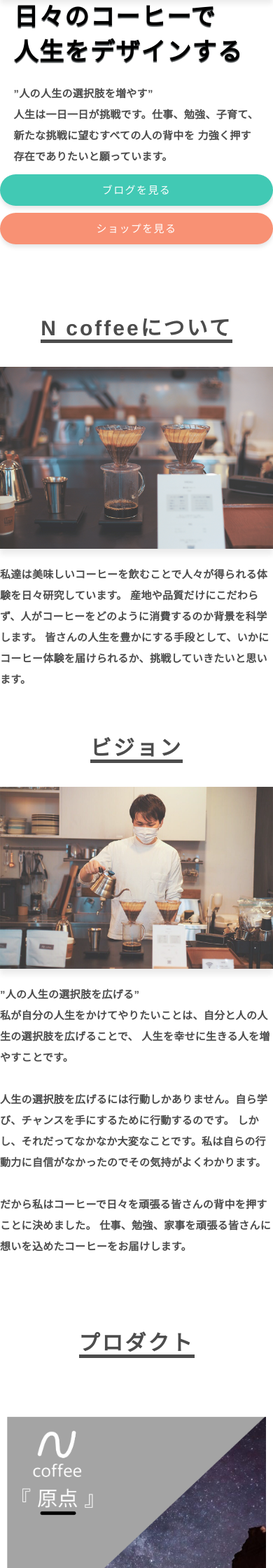
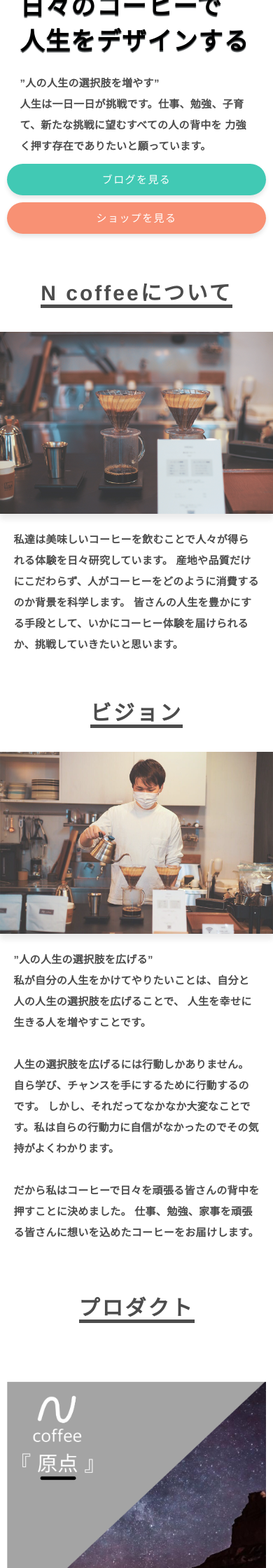
Before and after one commit to k-k-kei/ncoffeelp, a PHP site: page / in a window 390 px wide. Shown: the part 360-2600 px from the top of the page at 70% size. Run offline with PHP 8.4, Linux system fonts and the light colour scheme.

Commit message:
responsive design compleateed

```diff
--- a/index.html
+++ b/index.html
@@ -8,6 +8,7 @@
   <link rel="stylesheet" href="style.css">
 </head>
 <body>
+  <div class="container">
   <header class="header">
     <div class="logo">
       <img class="nomal" src="image/ncoffee_logo.png">
@@ -27,6 +28,7 @@
   <div class="home-main">
     <div class="main-inner" id="home-index">
       <section id="home-section-top">
+        <div class="main-contents">
         <div class="image-block layer-middle">
           <img class="show" src="image/top-picture.jpg">
         </div>
@@ -43,7 +45,8 @@
         <div class="btn-block">
           <a class="btn" href="https://note.com/ncoffee">ブログを見る</a>
           <a class="btn second-btn" href="https://plusalphacf.thebase.in">ショップを見る</a>
-       </div>
+        </div>
+        </div>
       </section>
       <section id="home-section-right">
         <div class="lead">
@@ -147,10 +150,8 @@
       </section>
     </div>
   </div>
+  <footer id="footer">
+    　<p>&copy; N_coffee. 2020.</p>
+    </footer>
+  </div>
 </body>
-
-<footer>
-  <div class="footer">
-  　<p>&copy; N_coffee. 2020.</p>
-  </div>
-  </footer>
--- a/style.css
+++ b/style.css
@@ -5,6 +5,14 @@ body {
   letter-spacing: 0.1em;
   width: 100%;
   background-size: cover;
+}
+
+.container{
+  width: 100%;
+  position: relative;
+  height: auto;
+  height: 100%;
+  min-height: 100%;
 }
 
 .header{
@@ -43,6 +51,7 @@ li{
 .home-main{
   margin-top: -90px;
   padding-top: 90px;
+  padding-bottom: 50px;
 }
 
 .main-inner{
@@ -66,9 +75,6 @@ li{
 }
 
 #home-section-top .text-block{
-  position: absolute;
-  top: 0;
-  left: 0;
   margin-left: 5%;
   z-index: 2;
 }
@@ -81,6 +87,7 @@ li{
 }
 
 .text-block h1{
+  position: relative;
   font-size: 70px;
   line-height: 10rem;
   font-weight: 600;
@@ -88,6 +95,7 @@ li{
 }
 
 .text-block p{
+  position: relative;
   width: 45%;
   margin: 42px 0 0;
   font-size: 18px;
@@ -98,6 +106,7 @@ li{
 }
 
 #home-section-top .btn-block{
+  position: relative;
   width: 100%;
   display: flex;
   justify-content: left;
@@ -106,7 +115,7 @@ li{
 
 .btn{
   display: block;
-  width: 220px;
+  width: 300px;
   height: 45px;
   line-height: 45px;
   border-radius: 100px;
@@ -206,19 +215,12 @@ li{
   font-size: 20px;
 }
 
-#home-section-product{
-  position: relative;
-  height: 850px;
-}
-
 .image-container{
-  height: 800px;
   margin: 0 50px;
 }
 
 .image-container--items{
   position: relative;
-  height: 300px;
   margin-top: 90px;
 }
 
@@ -250,7 +252,7 @@ li{
 }
 
 .product-explanation p{
-  padding-top: 50px;
+  padding-top: 30px;
   text-align: left;
   color: rgba(0,0,0,.7);
   font-size: 20px;
@@ -266,8 +268,8 @@ li{
   margin-top: 60px;
 }
 
-.footer{
-  display: flex;
+#footer p{
+  text-align: center;
   background-color: rgba(0,0,0,.7);
   padding: 20px 20px;
   font-size: 12px;
@@ -320,7 +322,7 @@ li{
 
   .home-main{
     width: 100%;
-    height: 4450px;
+    padding-bottom: 20px;
   }
 
   .main-inner{
@@ -330,9 +332,13 @@ li{
 
   #home-section-top{
     position: relative;
-    height: 750px;
+    height: 700px;
     margin-top: 0px;
   }
+
+.main-contents{
+  margin: 0 10px;
+}
 
   #home-section-top .image-block{
     position: relative;
@@ -451,9 +457,8 @@ li{
   }
 
   #home-section-right .text-block p{
-    width: 100%;
+    width: 90%;
     font-size: 15px;
-    margin-left: 0%;
     box-sizing: border-box;
   }
 
@@ -483,24 +488,17 @@ li{
   }
 
   #home-section-left .text-block p{
-    width: 100%;
+    width: 90%;
     font-size: 15px;
-    margin-left: 0%;
-  }
-
-  #home-section-product{
-    position: relative;
-    height: 850px;
   }
 
   .image-container{
-    height: 2000px;
     margin: 0 10px;
   }
 
   .image-container--items{
     position: relative;
-    height: 2000px;
+    display: block;
     margin-top: 90px;
   }
 
@@ -548,8 +546,8 @@ li{
     margin-top: 20px;
   }
 
-  .footer{
-    display: flex;
+  #footer p{
+    text-align: center;
     background-color: rgba(0,0,0,.7);
     padding: 20px 20px;
     font-size: 12px;
```
